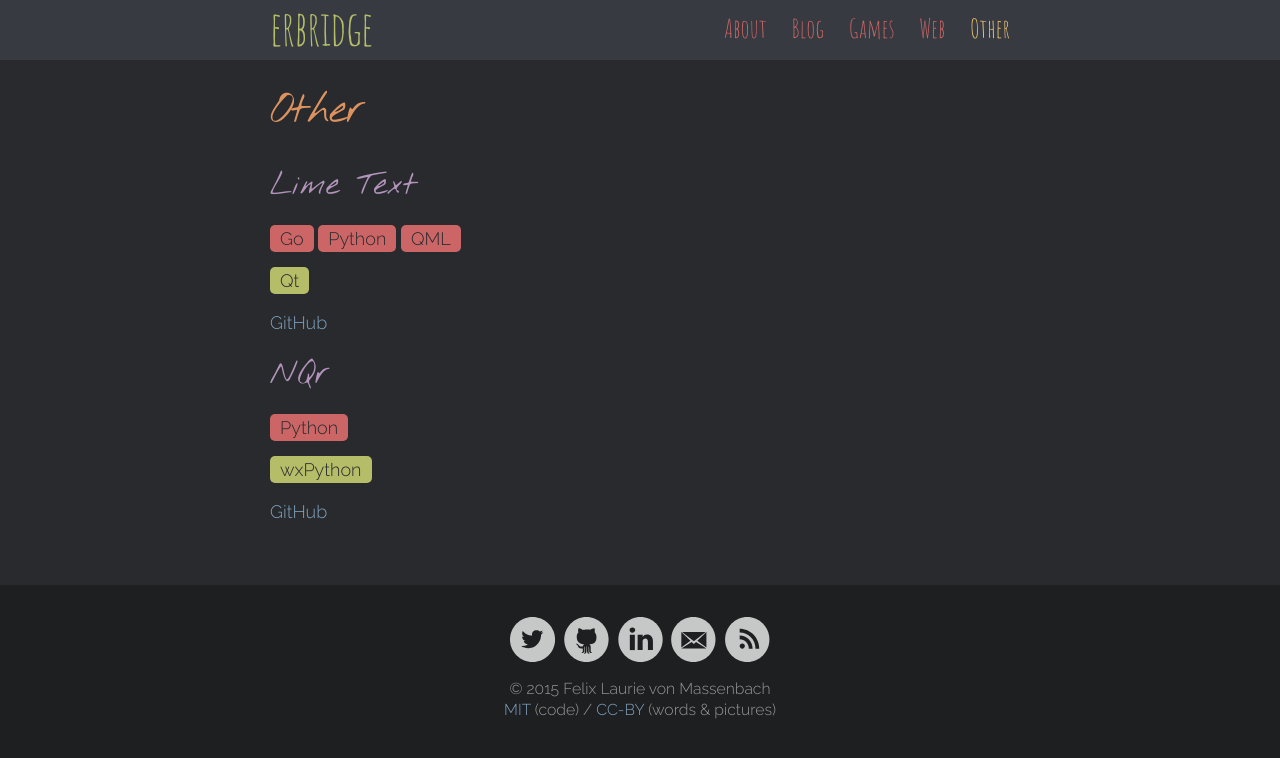
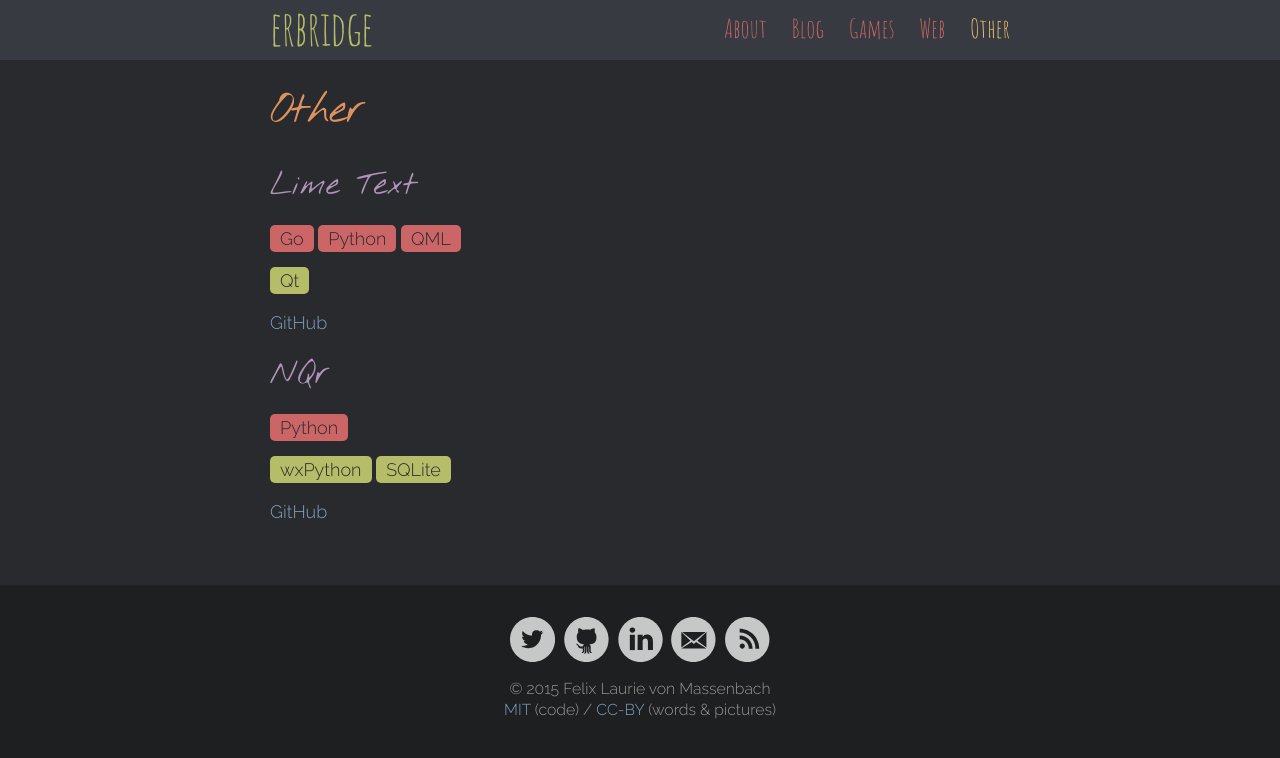
Before and after one commit to erbridge/erbridge.github.io, a Jekyll site: the page built from pages/04-other.md, in a window 1280 px wide. Shown: the top 758 px of the page. Built offline with Jekyll 4.4.1, drawn with Linux system fonts in a browser that asks for light colours.

Commit message:
Add SQLite to NQr.

```diff
--- a/pages/04-other.md
+++ b/pages/04-other.md
@@ -15,6 +15,6 @@ permalink: /other/
 
 <span class="tag tag--lang">Python</span>
 
-<span class="tag tag--framework">wxPython</span>
+<span class="tag tag--framework">wxPython</span> <span class="tag tag--framework">SQLite</span>
 
 [GitHub](https://github.com/erbridge/NQr){:target="_blank"}
```
